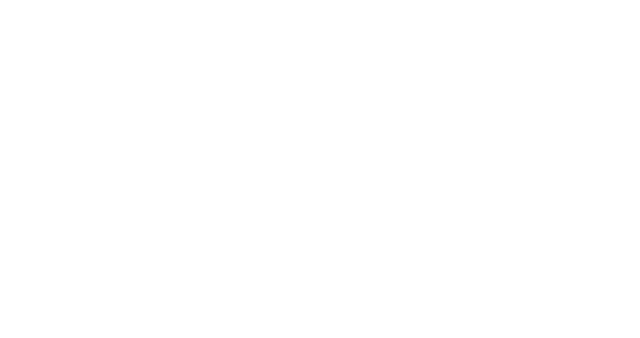
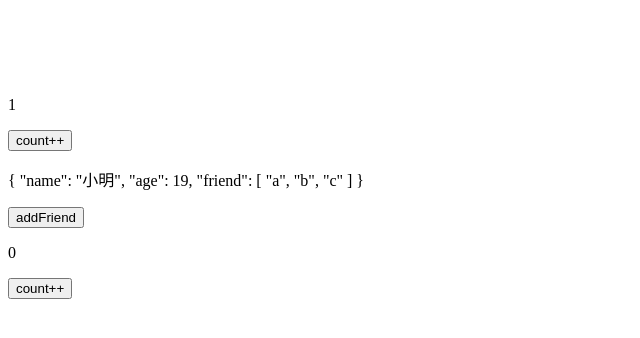
Before and after one commit to yuayuz/vue-learning, a Vue app in the folder vue/: page /ReactivityFundamentals in a window 1280 px wide. Before the commit this address had no page. Shown: the top 338 px of the page, without its empty margins (0-640 px from the left). Built offline with nearby package versions, Linux system fonts and the light colour scheme.

Commit message:
add `ReactivityFundamentals`

```diff
--- a/vue/src/router/index.ts
+++ b/vue/src/router/index.ts
@@ -1,6 +1,7 @@
 import { createRouter, createWebHistory } from 'vue-router'
 import Home from '@/views/Home.vue'
 import TemplateSyntax from '@/views/TemplateSyntax.vue'
+import ReactivityFundamentals from '@/views/ReactivityFundamentals.vue'
 
 const router = createRouter({
   history: createWebHistory(import.meta.env.BASE_URL),
@@ -14,6 +15,11 @@ const router = createRouter({
       path: '/templateSyntax',
       name: 'TemplateSyntax',
       component: TemplateSyntax
+    },
+    {
+      path: '/ReactivityFundamentals',
+      name: 'ReactivityFundamentals',
+      component: ReactivityFundamentals
     }
   ]
 })
--- a/vue/src/views/Home.vue
+++ b/vue/src/views/Home.vue
@@ -1,5 +1,6 @@
 <template>
   <button @click="templateSyntax">Template Syntax</button>
+  <button @click="reactivityFundamentals">Reactivity Fundamentals</button>
 </template>
 <script setup lang="ts">
 import router from '@/router'
@@ -7,5 +8,9 @@ import router from '@/router'
 let templateSyntax = function () {
   router.push({ name: 'TemplateSyntax' })
 }
+
+let reactivityFundamentals = function () {
+  router.push({ name: 'ReactivityFundamentals' })
+}
 </script>
 <style scoped></style>
--- /dev/null
+++ b/vue/src/views/ReactivityFundamentals.vue
@@ -0,0 +1,81 @@
+<template>
+  <!--  声明响应式状态 --- ref()
+   在组合式中推荐使用 ref() 函数来声明相应式状态
+   ref()接受参数，将其包裹在一个带有.value属性的ref对象中返回-->
+  <!--  在模板中使用 ref() 的时候，不需要附加 .value，ref会自动解包-->
+  <div>
+    <p>{{ count }}</p>
+
+    <!--  Vue 相应式系统的工作原理：
+   你在模板中使用了一个 ref，然后改变了这个 ref 的值时，
+    Vue 会自动检测到这个变化，并且相应地更新 DOM。
+    这是通过一个基于依赖追踪的响应式系统实现的。
+    当一个组件首次渲染时，Vue 会追踪在渲染过程中使用的每一个 ref。
+    然后，当一个 ref 被修改时，它会触发追踪它的组件的一次重新渲染。-->
+    <!--  通过 getter 和 setter 方法来拦截对象属性的 get 和 set 操作。
+     .value 属性给予了 Vue 一个机会来检测 ref 何时被访问或修改。
+    在其内部，Vue 在它的 getter 中执行追踪，在它的 setter 中执行触发。-->
+
+    <!--  可以将 ref 传入函数，同时保留最新值和相应式连接的访问-->
+    <button @click="addCount">count++</button>
+  </div>
+  <div>
+    <!--  深层响应性--Ref 可以持有任何类型的值，包括深层嵌套的对象、数组或者 JavaScript 内置的数据结构。
+    这意味着即使改变嵌套对象或数组时，变化也会被检测到：-->
+    <p>{{ people }}</p>
+    <button @click="addFriend('#')">addFriend</button>
+  </div>
+  <!--  Vue 更新时机：
+  DOM 更新不是同步的。Vue 会在“next tick”更新周期中缓冲所有状态的修改，
+  以确保不管进行了多少次状态修改，每个组件都只会被更新一次。
+  要等待 DOM 更新完成后再执行额外的代码，可以使用 nextTick() 全局 API-->
+  <p></p>
+  <div>
+    <!-- reactive() : 与将内部值包装在特殊对象中的 ref 不同，reactive() 将使对象本身具有响应性。
+    reactive() 将深层地转换对象：当访问嵌套对象时，它们也会被 reactive() 包装。-->
+    <p>{{ count1.count }}</p>
+    <button @click="addCount1">count++</button>
+  </div>
+</template>
+
+<!-- <script setup> 中的顶层的导入、声明的变量和函数可在同一组件的模板中直接使用。
+模板是在同一作用域内声明的一个 JavaScript 函数——自然可以访问与它一起声明的所有内容。-->
+<script setup lang="ts">
+import { reactive, ref } from 'vue'
+
+let count = ref(1)
+let addCount = function () {
+  count.value++
+}
+
+let people = ref({
+  name: '小明',
+  age: 19,
+  friend: ['a', 'b', 'c']
+})
+let addFriend = function (friend: String) {
+  people.value.friend.push(friend.toString())
+}
+// 在模板中解包的注意事项:
+// 在模板渲染上下文中，只有顶级的 ref 属性才会被解包。
+let a = ref('a') //可以
+let b = { b1: ref('b') } //不可以
+
+let count1 = reactive({
+  count: 0
+})
+let addCount1 = function () {
+  count1.count++
+}
+
+// 数组和集合的注意事项：
+// 与 reactive 对象不同的是，当 ref 作为响应式数组或原生集合类型 (如 Map) 中的元素被访问时，它不会被解包
+const books = reactive([ref('Vue 3 Guide')])
+// 这里需要 .value
+console.log(books[0].value)
+
+const map = reactive(new Map([['count', ref(0)]]))
+// 这里需要 .value
+console.log(map.get('count')!.value)
+</script>
+<style scoped></style>
```
